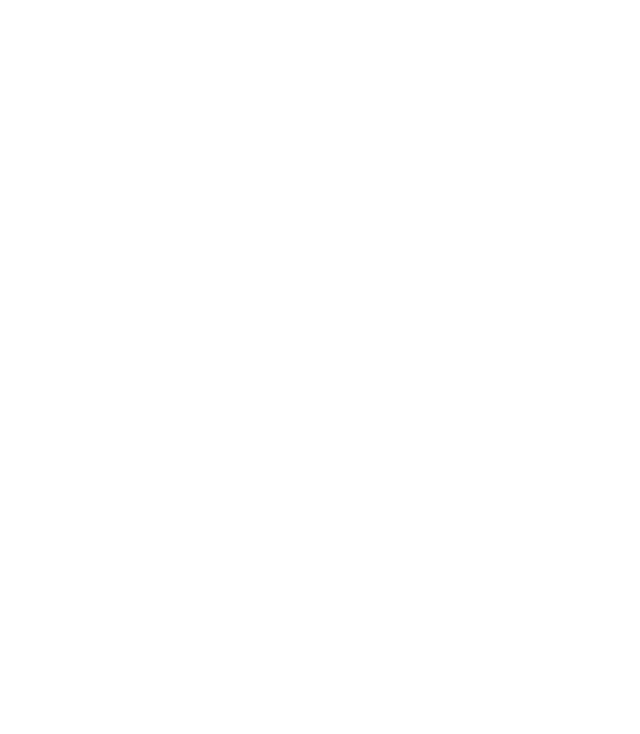
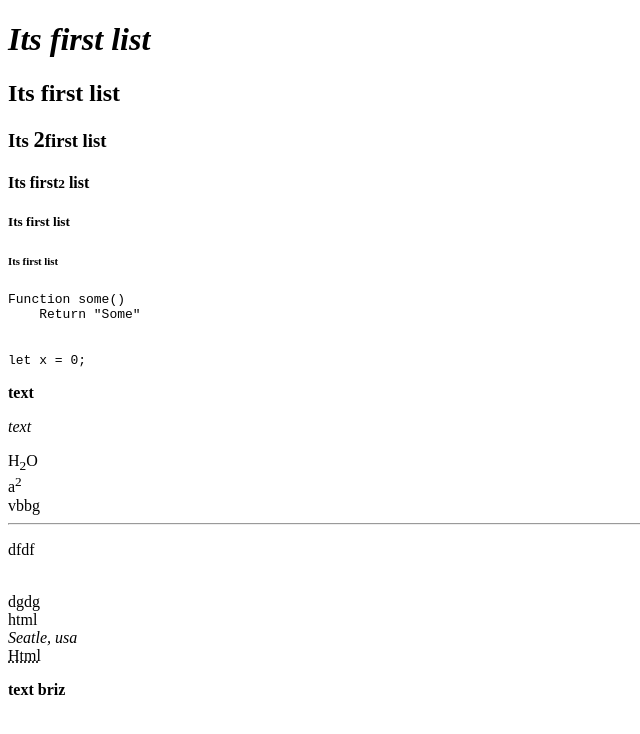
Before and after one commit to ovaqvado/2-repository, a plain HTML site: page index.html in a window 1280 px wide. Shown: the whole page, without its empty margins (0-640 px from the left). Drawn offline with Linux system fonts and the light colour scheme.

Commit message:
Add files via upload

```diff
--- a/index.html
+++ b/index.html
@@ -3,9 +3,33 @@
 <head>
     <meta charset="UTF-8">
     <meta name="viewport" content="width=device-width, initial-scale=1.0">
+    <meta name="keywords"
+    content="тест проверка">
     <title>Document</title>
 </head>
 <body>
+   <h1> <i>Its first list</i></h1>
+   <h2 title="friz" <strike>Its first list </strike></h2>
+   <h3> Its <big> 2</big>first list</h3>
+   <h4> Its first<small>2</small> list</h4>
+   <h5> Its first list</h5>
+   <h6> Its first list</h6>
 
+   <pre>Function some()
+    Return "Some"
+   </pre>
+   <code>let x = 0; </code>
+   <p><b>text</b></p>
+   <p> <em> text</em></p>
+
+   H<sub>2</sub>O<br>
+   a<sup>2</sup><br>vbbg <hr>
+   <p> dfdf</p><br> dgdg<br>
+   <abbr>html</abbr>
+   <address>
+    Seatle, usa
+   </address>
+   <abbr title="Html">Html</abbr>
+   <p><strong>text briz</strong> </p>
 </body>
 </html>
```
